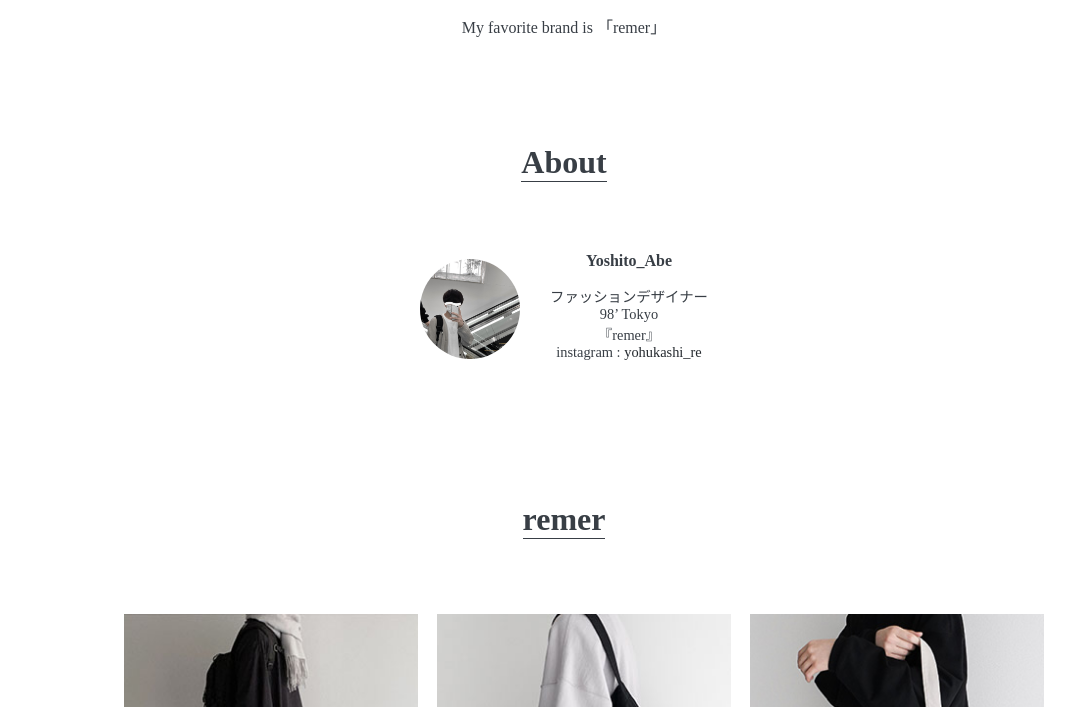
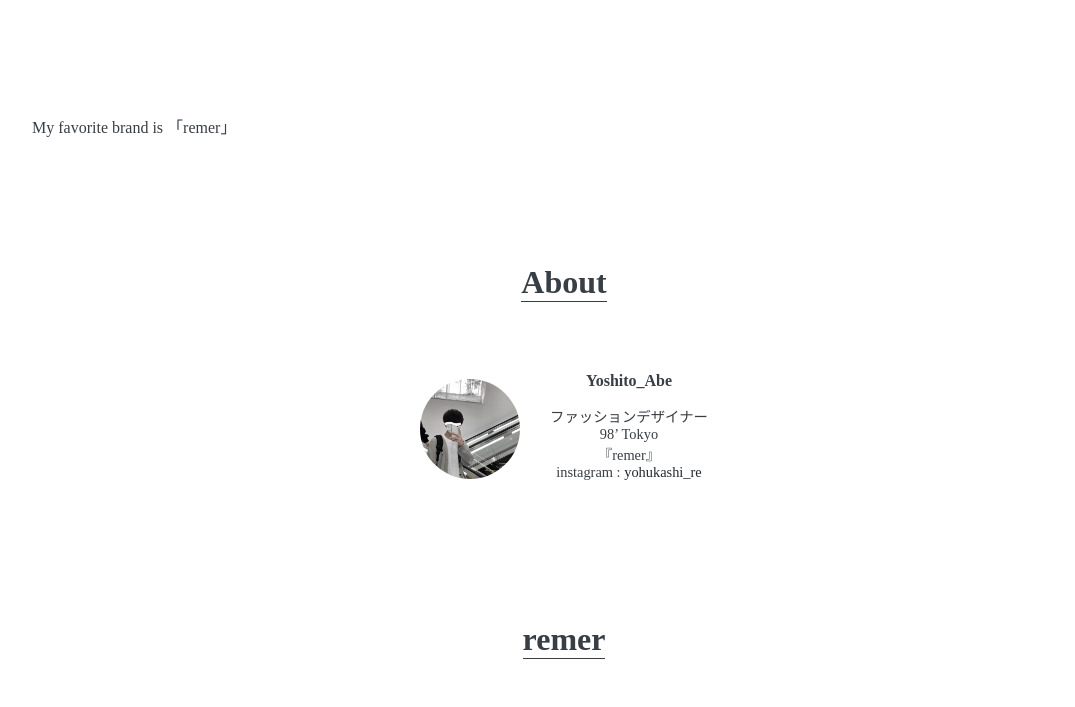
Before and after one commit to yohukasikun/index, a plain HTML site: page index.html in a window 1280 px wide. Shown: the part 93-800 px from the top of the page, without its empty margins (76-1151 px from the left). Drawn offline with Linux system fonts and the light colour scheme.

Commit message:
Update kadai1.css

```diff
--- a/css/kadai1.css
+++ b/css/kadai1.css
@@ -11,7 +11,7 @@ img {max-width: 100%;}
 li {list-style: none;}
 
 .pro {font-size: 1rem;
-      text-align: center;}
+      margin: 100px;}
 
 .site-title {width: 120px;
              line-height: 1px;
```
